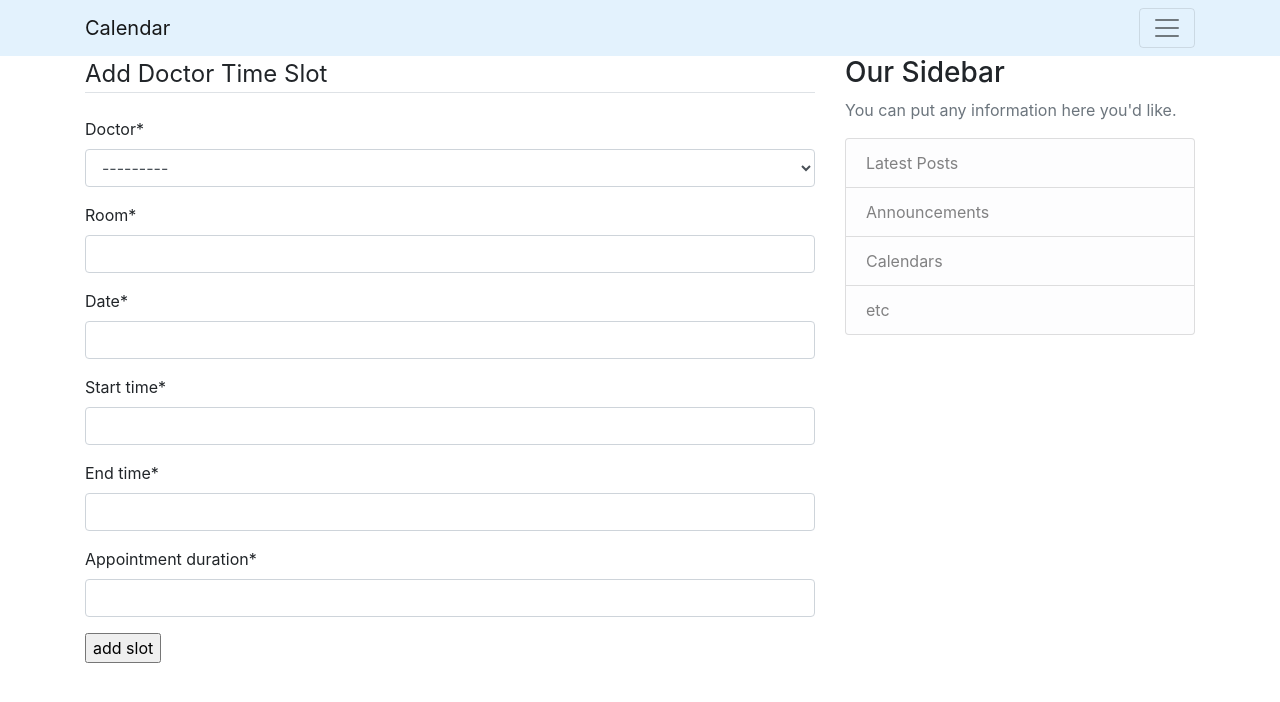
After one commit to impact-oriented-programming/clinic, a Django app: page /clinic_calendar/doctor-time-slot in a window 1280 px wide. The commit adds this page. Shown: the top 702 px of the page. Run offline with Django 3.2, Linux system fonts and the light colour scheme; data comes from the database, SQL or seed files in the repository; both versions use the stored data as it was after the commit; some libraries are stand-ins or nearby versions.

Commit message:
doctor time slot is now integrated in clinic calendar

```diff
--- a/clinic/clinic_calendar/forms.py
+++ b/clinic/clinic_calendar/forms.py
@@ -3,6 +3,7 @@ from django.forms import ModelForm
 import general_models.models as gm
 import pycountry
 import datetime
+from .models import DoctorSlot
 
 
 class CreatePatientForm(ModelForm):
@@ -27,3 +28,36 @@ class CreatePatientForm(ModelForm):
     class Meta:
         model = gm.Patient
         fields = '__all__'
+
+
+class DoctorSlotForm(forms.ModelForm):
+    class Meta:
+        model = DoctorSlot
+        fields = '__all__'
+
+    def clean_date(self):
+        date = self.cleaned_data.get('date')
+        if date < datetime.date.today():
+            raise forms.ValidationError("Can'd add Doctor slot for passed Dates")
+        return date
+
+    def clean_end_time(self):
+        start = self.cleaned_data.get('start_time')
+        end = self.cleaned_data.get('end_time')
+        if end <= start:
+            raise forms.ValidationError("End Time must be after Start Time")
+        return end
+
+    def clean_appointment_duration(self):
+        appointment_duration = self.cleaned_data.get('appointment_duration')
+        start = self.cleaned_data.get('start_time')
+        end = self.cleaned_data.get('end_time')
+        if start is None or end is None:
+            raise forms.ValidationError("")
+        if doctor_slot_in_minutes(start, end) % appointment_duration != 0:
+            raise forms.ValidationError("Doctor shift must divide in appointment duration")
+        return appointment_duration
+
+
+def doctor_slot_in_minutes(start, end):
+    return (end.hour * 60 + end.minute) - (start.hour * 60 + start.minute)
--- a/clinic/clinic_calendar/models.py
+++ b/clinic/clinic_calendar/models.py
@@ -7,3 +7,12 @@
 # link to schedule
 # calendar view of all the scheduled appointments
 # mark a person that showed up to his appointemnt
+
+# create a time slot in which a doctor is available to see patients
+class DoctorSlot(models.Model):
+    doctor = models.ForeignKey(gm.Doctor, on_delete=models.CASCADE)
+    room = models.CharField(max_length=30, null=True)
+    date = models.DateField(null=True)
+    start_time = models.TimeField(null=True)
+    end_time = models.TimeField(null=True)
+    appointment_duration = models.IntegerField()
--- a/clinic/clinic_calendar/templates/clinic_calendar/create_new_patient.html
+++ b/clinic/clinic_calendar/templates/clinic_calendar/create_new_patient.html
@@ -1,4 +1,4 @@
-{% extends "create_new_patient/base.html" %}
+{% extends "clinic_calendar/base.html" %}
 {% load crispy_forms_tags %}
 {% block content %}
     <div class="content-section">
--- /dev/null
+++ b/clinic/clinic_calendar/templates/clinic_calendar/doctor_time_slot.html
@@ -0,0 +1,20 @@
+{% extends "clinic_calendar/base.html" %}
+{% load crispy_forms_tags %}
+{% block content %}
+
+<div id="formContent">
+    <form method="POST">
+        {% csrf_token %}
+        <fieldset >
+            <legend class="border-bottom mb-4">Add Doctor Time Slot</legend>
+            {{ form|crispy }}
+        </fieldset>
+        <div>
+           <input type="submit" value="add slot">
+        </div>
+    </form>
+    <div>
+    </div>
+</div>
+
+{% endblock content %}
--- a/clinic/clinic_calendar/urls.py
+++ b/clinic/clinic_calendar/urls.py
@@ -6,4 +6,5 @@ app_name = 'clinic_calendar'
 urlpatterns = [
     path('calendar', views.CalendarView.as_view(), name='calendar'),
     path('create-patient', views.create_patient, name='create-patient'),
+    path('doctor-time-slot', views.doctor_slot_view, name='doctor-time-slot'),
 ]
--- a/clinic/clinic_calendar/views.py
+++ b/clinic/clinic_calendar/views.py
@@ -5,7 +5,7 @@ from django.views import generic
 from django.urls import reverse
 from django.utils.safestring import mark_safe
 import calendar
-from .forms import CreatePatientForm
+from .forms import CreatePatientForm, DoctorSlotForm
 from django.contrib import messages
 import general_models.models as gm
 
@@ -67,3 +67,24 @@ def next_month(d):
     next_month = last + timedelta(days=1)
     month = 'month=' + str(next_month.year) + '-' + str(next_month.month)
     return month
+
+
+def doctor_slot_view(request):
+    form = DoctorSlotForm(request.POST or None)
+    if form.is_valid():
+        slot_instance = form.save(commit=False)
+        start = slot_instance.start_time
+        delta = datetime.timedelta(minutes=slot_instance.appointment_duration)
+        # generate appointments
+        while start < slot_instance.end_time:
+            appointment = gm.Appointment.objects.create(doctor=slot_instance.doctor, patient=None, date=slot_instance.date,
+                                                     time=start, room=slot_instance.room, assigned=False, done=False)
+            appointment.save()
+            start = add_delta_to_time(start, delta)
+        form = DoctorSlotForm()  # redirect instead to calendar with message
+    context = {'form': form, 'title': "Doctor time slot"}
+    return render(request, 'clinic_calendar/doctor_time_slot.html', context)
+
+
+def add_delta_to_time(time, delta):
+    return (datetime.combine(datetime.date(1, 1, 1), time) + delta).time()
```
Also changed, not shown: clinic/db.sqlite3.
